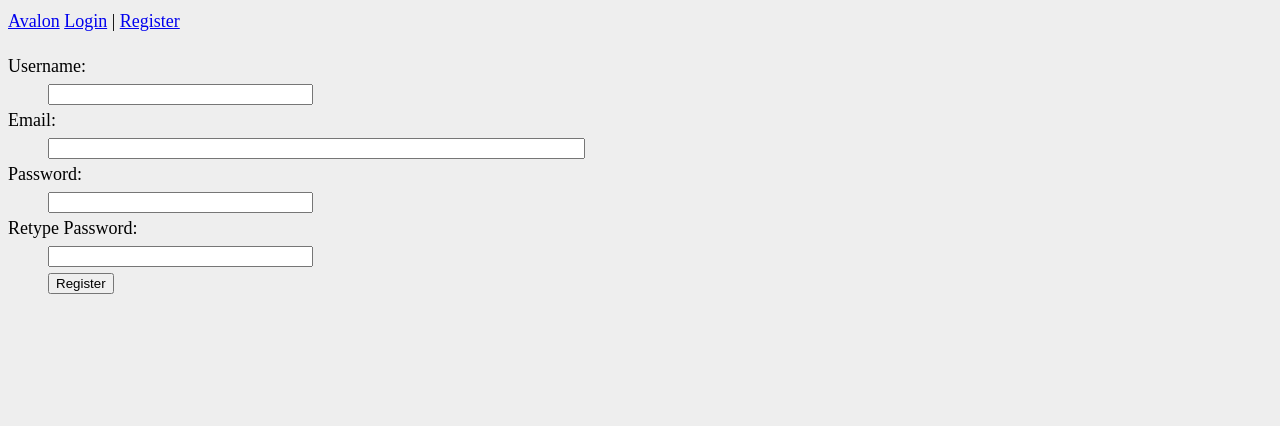
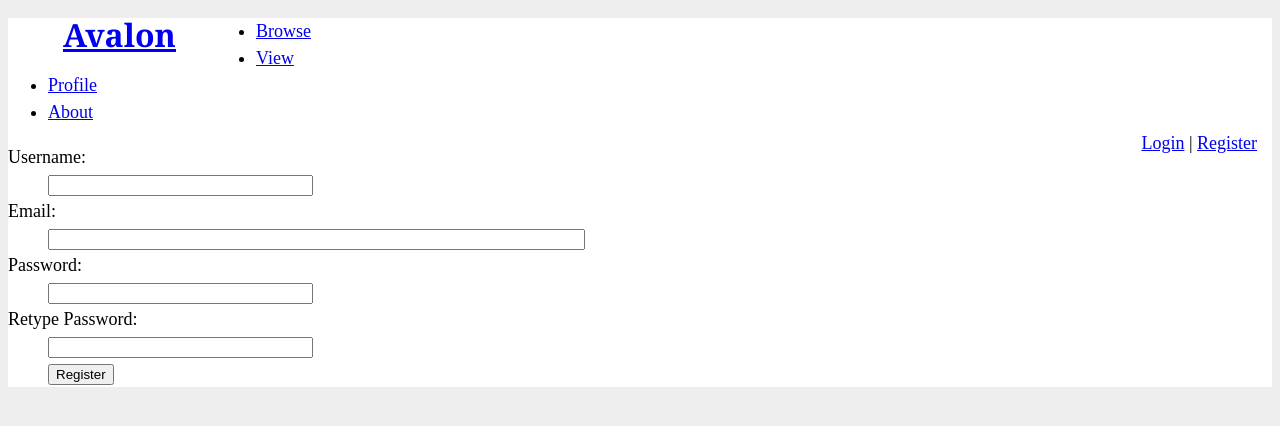
Before and after one commit to yedi/Avalon, a Flask app: page /register in a window 1280 px wide. Shown: the top 426 px of the page. Run offline with Flask 2, Linux system fonts and the light colour scheme; style sheets or scripts are compiled from the project's sources; some libraries are stand-ins or nearby versions.

Commit message:
added the aboutpage. Did some design work.

```diff
--- a/avalon.py
+++ b/avalon.py
@@ -82,10 +82,12 @@ def show_item(item_id, render = True):
         children.append(child)
         #dict(id=child['id'], title=child['title'], body=child['body'], user_id=child['user_id'], upvotes=chhild['upvotes'])
 
-    if render:
-        return render_template('page.html', item=item, children=children)
-    else:
-        return item, children
+    # if render:
+    #     return render_template('page.html', item=item, children=children)
+    # else:
+    #     return item, children
+
+    return item, children
 
 
 def get_item(item_id):
@@ -103,13 +105,16 @@ def get_item(item_id):
 
 @app.route('/')
 def index():
-    return show_item(0)
-    #show_item(0)
+    # return show_item(0)
+    item, children = show_item(0)
+    return render_template('page.html', item=item, children=children, tab='browse-tab')
 
 
 @app.route('/<int:item_id>')
 def item_page(item_id):
-    return show_item(item_id)
+    # return show_item(item_id)
+    item, children = show_item(item_id)
+    return render_template('page.html', item=item, children=children, tab='browse-tab')
 
 
 @app.route('/add', methods=['POST'])
@@ -132,11 +137,11 @@ def register():
     error = None
     if request.method == 'POST':
         if request.form['password'] != request.form['password_rt']:
-            return render_template('register.html', error="Password doesn't match")
+            return render_template('register.html', error="Password doesn't match", tab='profile-tab')
 
         a_user = query_db('SELECT * FROM users WHERE username = ?', [request.form['username']], one=True)
         if a_user != None:
-            return render_template('register.html', error="Username already exists")
+            return render_template('register.html', error="Username already exists", tab='profile-tab')
 
         a_email = query_db('SELECT * FROM users where email = ?', [request.form['email']], one=True)
         if a_user != None:
@@ -154,7 +159,7 @@ def register():
 
         flash('You were now registered')
         return redirect(url_for('item_page', item_id=0))
-    return render_template('register.html', error=error)
+    return render_template('register.html', error=error, tab='profile-tab')
 
 
 @app.route('/login', methods=['GET', 'POST'])
@@ -173,7 +178,7 @@ def login():
 
             flash('You were logged in')
             return redirect(url_for('item_page', item_id=session['current_item']))
-    return render_template('login.html', error=error)
+    return render_template('login.html', error=error, tab='profile-tab')
 
 
 @app.route('/logout')
@@ -234,5 +239,11 @@ def displayChild():
     child_dict = {"child": child, "c_children": children, 'id': request.form['item_id']}
     return jsonify(child_dict)
 
+
+@app.route('/about')
+def aboutPage():
+    return render_template('about.html', tab='about-tab')
+
+
 if __name__ == '__main__':
     app.run()
--- a/static/avalon.less
+++ b/static/avalon.less
@@ -30,10 +30,28 @@ body {
 .item-votecount {
 }
 
-.child-title {
-
+.topbar() {
+	padding: 0 15px;
+	position: relative;
+	line-height: 34px;
 }
 
-.child-body {
+#home-text {
+	font-size: 32px;
+	font-weight: bold;
+	font-family: 'Georgia', serif;
+	margin: 0;
+	.topbar;
+	padding-right: 80px;
+	float: left;
+	clear: left;
 
+	&:hover {
+      	text-decoration: none;
+    }
 }
+
+#right-links {
+	.topbar;
+	float: right;
+}
--- /dev/null
+++ b/templates/about.html
@@ -0,0 +1,4 @@
+{% extends "layout.html" %}
+{% block body %}
+  <h2>About Page</h2>
+{% endblock %}
--- a/templates/layout.html
+++ b/templates/layout.html
@@ -2,12 +2,23 @@
 <title>Avalon</title>
 <link rel="stylesheet/less" type="text/css" href="static/bootstrap/lib/bootstrap.less">
 <link rel="stylesheet/less" type="text/css" href="{{ url_for('static', filename='avalon.less') }}">
+<script type="text/javascript" src="{{ url_for('static', filename='jquery-1.7.js') }}"> </script>
+<script type="text/javascript" language="javascript">
+$(document).ready(function() {
+  $('#{{ tab }}').addClass('active');
+});
+</script>
 {% block header %}{% endblock %}
 <script type="text/javascript" src="{{ url_for('static', filename='less-1.1.5.min.js') }}"></script>
 <div class=page>
-  <div>
-    <a id="home-text" href="{{ url_for('index') }}" ><span class="h1">Avalon</span></a>
-    <span id="right-links">
+  <div class="container">
+    <ul class="tabs">
+      <a id="home-text"  href="{{ url_for('index') }}" ><span class="h1">Avalon</span></a>
+      <li id="browse-tab"><a href="{{ url_for('index') }}">Browse</a></li>
+      <li id="view-tab"><a href="#" onclick="return false;">View</a></li>
+      <li id="profile-tab"><a href="#" onclick="return false;">Profile</a></li>
+      <li id="about-tab"><a href="{{ url_for('aboutPage') }}">About</a></li>
+      <span id="right-links">
       {% if not session.logged_in %}
         <a href="{{ url_for('login') }}">Login</a> |
         <a href="{{ url_for('register') }}">Register</a>
@@ -15,8 +26,8 @@
         {{ session.username }} |
         <a href="{{ url_for('logout') }}">Logout</a>
       {% endif %}
-    </span>
-  </div>
+      </span>
+    </ul>
   {% for message in get_flashed_messages() %}
     <div class=flash>{{ message }}</div>
   {% endfor %}
```
Also changed, not shown: templates/page.html (+4 -8 lines).
